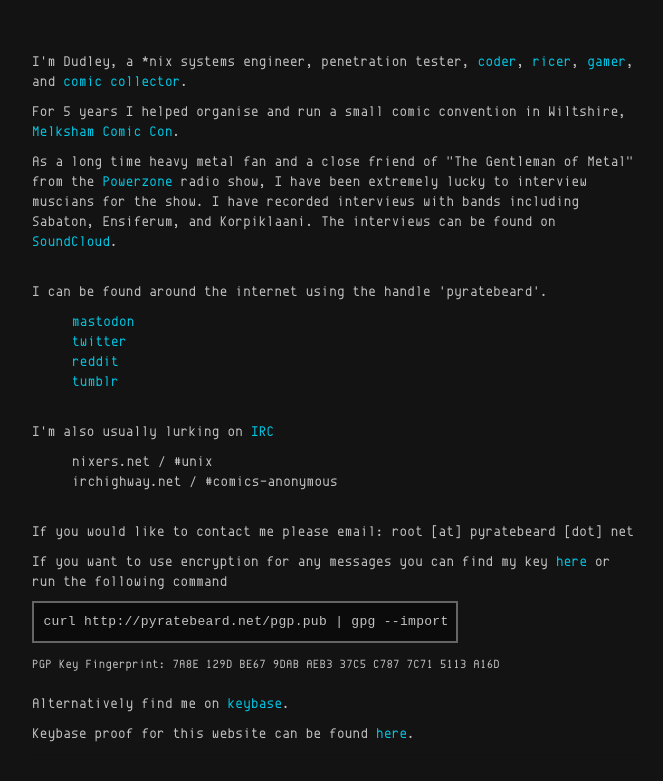
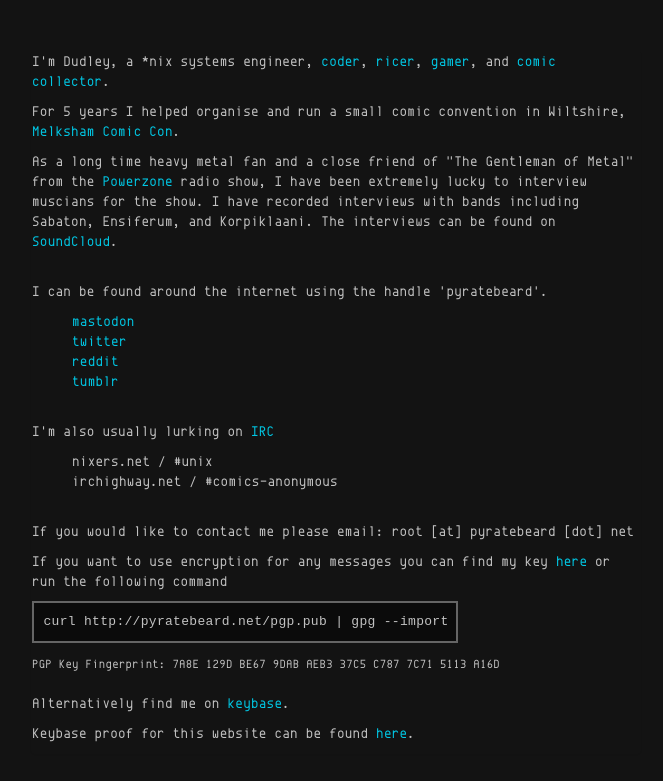
Before and after one commit to pyratebeard/pyratebeard.github.io, a Jekyll site: the page built from who.html, in a window 1280 px wide. Shown: the top 781 px of the page, without its empty margins (304-967 px from the left). Built offline with Jekyll 4.4.1, drawn with Linux system fonts in a browser that asks for light colours.

Commit message:
removed pentester from opening sentence

```diff
--- a/who.html
+++ b/who.html
@@ -3,7 +3,7 @@
 layout: default
 ---
 
-<p>I'm Dudley, a *nix systems engineer, penetration tester, <a href='/src' target='_blank' rel='noopener noreferrer'>coder</a>, <a href='https://www.reddit.com/r/unixporn/wiki/themeing/dictionary#wiki_rice' target="_blank" rel="noopener noreferrer">ricer</a>, <a href='https://steamcommunity.com/id/pyratebeard' target="_blank" rel="noopener noreferrer">gamer</a>, and <a href='https://www.stashmycomics.com/publicview.asp?username=pyratebeard' target='_blank' rel='noopener noreferrer'>comic collector</a>.</p>
+<p>I'm Dudley, a *nix systems engineer, <a href='/src' target='_blank' rel='noopener noreferrer'>coder</a>, <a href='https://www.reddit.com/r/unixporn/wiki/themeing/dictionary#wiki_rice' target="_blank" rel="noopener noreferrer">ricer</a>, <a href='https://steamcommunity.com/id/pyratebeard' target="_blank" rel="noopener noreferrer">gamer</a>, and <a href='https://www.stashmycomics.com/publicview.asp?username=pyratebeard' target='_blank' rel='noopener noreferrer'>comic collector</a>.</p>
 <p>For 5 years I helped organise and run a small comic convention in Wiltshire, <a href="https://facebook.com/melkshamcomiccon" target="_blank" rel="noopener noreferrer">Melksham Comic Con</a>.</p>
 
 <p>As a long time heavy metal fan and a close friend of "The Gentleman of Metal" from the <a href="https://powerzone.wyrdwaysrs.com" target="_blank" rel="noopener noreferrer">Powerzone</a> radio show, I have been extremely lucky to interview muscians for the show. I have recorded interviews with bands including Sabaton, Ensiferum, and Korpiklaani. The interviews can be found on <a href="https://soundcloud.com/pyratebeard" target="_blank" rel="noopener noreferrer">SoundCloud</a>.</p>
```
